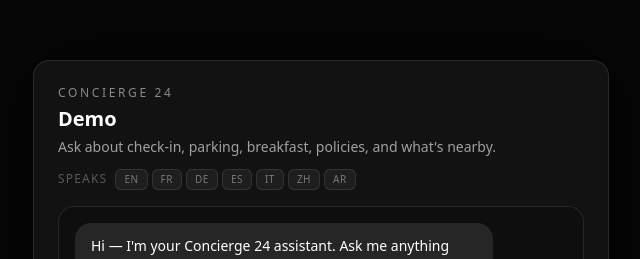
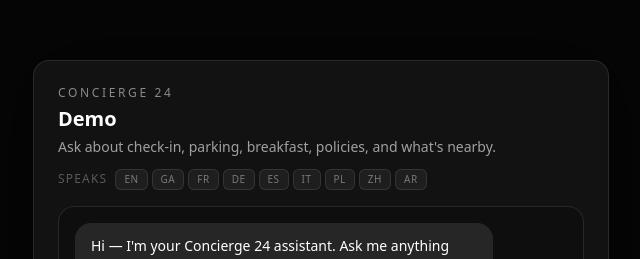
Before and after one commit to CookieMonster-88/24hour-concierge, a Next.js app: page /chat in a window 1280 px wide. Shown: the top 259 px of the page, without its empty margins (319-959 px from the left). Built offline with nearby package versions, Linux system fonts and the light colour scheme.

Commit message:
feat: add GA and PL language support indicators

```diff
--- a/app/ChatClient.tsx
+++ b/app/ChatClient.tsx
@@ -48,7 +48,7 @@
   return React.createElement("span", null, ...elements);
 }
 
-const LANGUAGES = ["EN", "FR", "DE", "ES", "IT", "ZH", "AR"];
+const LANGUAGES = ["EN", "GA", "FR", "DE", "ES", "IT", "PL", "ZH", "AR"];
 
 export default function ChatClient() {
   const searchParams = useSearchParams();
@@ -143,7 +143,7 @@
             </div>
             <div className="mt-3 flex items-center gap-2">
               <span className="text-xs text-white/30 tracking-widest uppercase">Speaks</span>
-              <div className="flex gap-1">
+              <div className="flex gap-1 flex-wrap">
                 {LANGUAGES.map((lang) => (
                   <span
                     key={lang}
```
